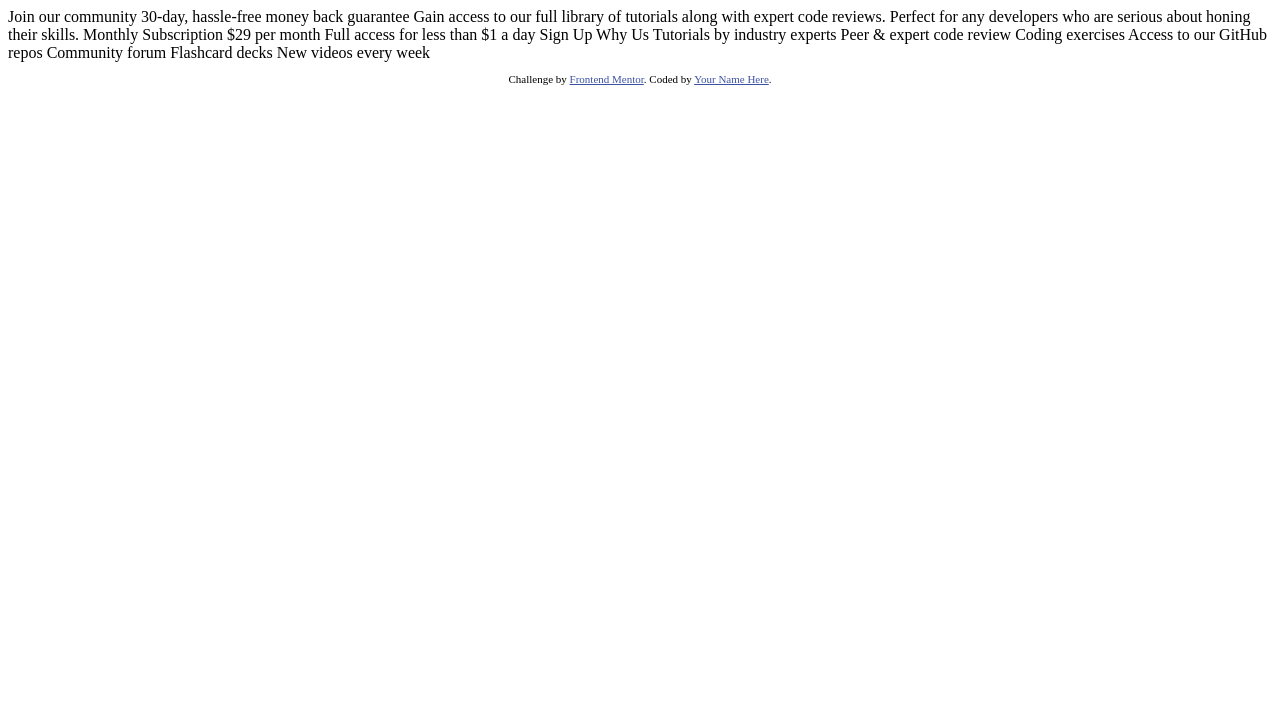
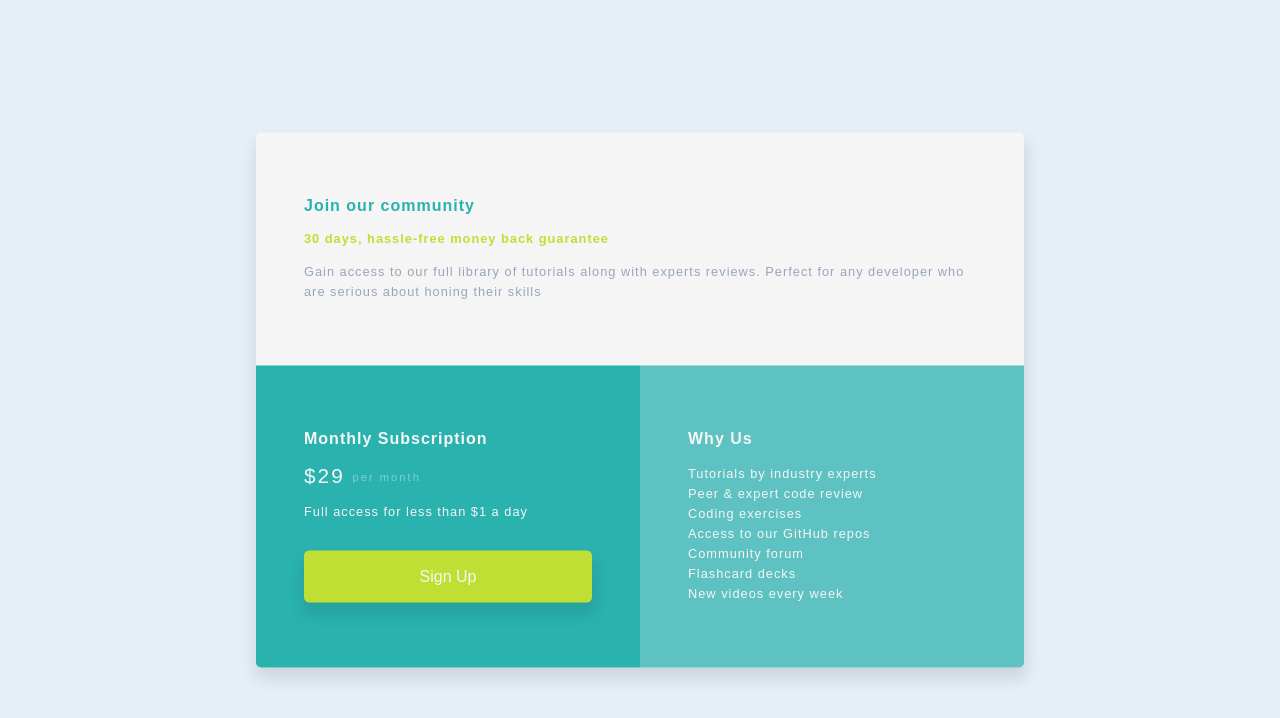
Before and after one commit to ahmedsaliuGit/single-price-grid-component, a plain HTML site: page index.html in a window 1280 px wide. Drawn offline with Linux system fonts and the light colour scheme; a web font is replaced by a local one.

Commit message:
Complete single price grid component using html and css

```diff
--- a/index.html
+++ b/index.html
@@ -1,50 +1,49 @@
 <!DOCTYPE html>
 <html lang="en">
   <head>
-  <meta charset="UTF-8">
-  <meta name="viewport" content="width=device-width, initial-scale=1.0"> <!-- displays site properly based on user's device -->
-
-  <link rel="icon" type="image/png" sizes="32x32" href="./images/favicon-32x32.png">
-
+    <meta charset="UTF-8" />
+    <meta name="viewport" content="width=device-width, initial-scale=1.0" />
+    <link href="https://fonts.google.com/specimen/Karla" rel="stylesheet" />
+    <link
+      rel="icon"
+      type="image/png"
+      sizes="32x32"
+      href="./images/favicon-32x32.png"
+    />
+    <link href="styles.css" rel="stylesheet" />
     <title>Frontend Mentor | Single Price Grid Component</title>
-
-  <!-- Feel free to remove these styles or customise in your own stylesheet 👍 -->
-  <style>
-    .attribution { font-size: 11px; text-align: center; }
-    .attribution a { color: hsl(228, 45%, 44%); }
-  </style>
   </head>
   <body>
-  Join our community
-
-  30-day, hassle-free money back guarantee
-
-  Gain access to our full library of tutorials along with expert code reviews.
-  Perfect for any developers who are serious about honing their skills.
-
-  Monthly Subscription
-
-  &dollar;29 per month
-
-  Full access for less than &dollar;1 a day
-
-  Sign Up
-
-  Why Us
-
-  Tutorials by industry experts
-  Peer &amp; expert code review
-  Coding exercises
-  Access to our GitHub repos
-  Community forum
-  Flashcard decks
+    <main>
+      <article class="join-community">
+        <h2>Join our community</h2>
+        <h3 class="community-subtitle">
+          30 days, hassle-free money back guarantee
+        </h3>
+        <p class="community-desc">
+          Gain access to our full library of tutorials along with experts
+          reviews. Perfect for any developer who are serious about honing their
+          skills
+        </p>
+      </article>
+      <article class="monthly-subscription">
+        <h2 class="subscription-title">Monthly Subscription</h2>
+        <p class="subscription-price">29 <span>per month</span></p>
+        <p class="subscription-access">Full access for less than $1 a day</p>
+        <button>Sign up</button>
+      </article>
+      <article class="why-us">
+        <h2>Why Us</h2>
+        <p class="why-us-explain">
+          Tutorials by industry experts<br />
+          Peer & expert code review<br />
+          Coding exercises<br />
+          Access to our GitHub repos<br />
+          Community forum<br />
+          Flashcard decks<br />
           New videos every week
-
-  <footer>
-    <p class="attribution">
-      Challenge by <a href="https://www.frontendmentor.io?ref=challenge" target="_blank">Frontend Mentor</a>.
-      Coded by <a href="#">Your Name Here</a>.
         </p>
-  </footer>
+      </article>
+    </main>
   </body>
 </html>
--- /dev/null
+++ b/styles.css
@@ -0,0 +1,212 @@
+:root {
+  --primary-color: hsl(179, 62%, 43%);
+  --font-default-color: #f5f5f5;
+  --other-color: hsl(71, 73%, 54%);
+}
+
+*,
+::before,
+::after {
+  margin: 0;
+  padding: 0;
+  box-sizing: border-box;
+}
+
+html {
+  font-size: 16px;
+}
+
+body {
+  font-size: 16px;
+  font-family: Karla, sans-serif;
+  background-color: hsl(204, 43%, 93%);
+}
+
+main {
+  width: 85%;
+  max-width: 768px;
+  box-shadow: 1px 10px 15px 2px rgba(0, 0, 0, 0.1);
+  border-radius: 5px 5px;
+  margin: 0;
+  position: absolute;
+  top: 50%;
+  left: 50%;
+  -ms-transform: translate(-50%, -50%);
+  transform: translate(-50%, -50%);
+}
+
+article {
+  background-color: var(--font-default-color);
+  padding: 1rem;
+  color: var(--font-default-color);
+  border-radius: 5px 5px 0 0;
+}
+
+article h2 {
+  color: var(--primary-color);
+}
+
+article:nth-of-type(2) {
+  background-color: var(--primary-color);
+  border-radius: 0 0 0 0;
+}
+
+article:nth-of-type(3) {
+  background-color: hsla(179, 62%, 43%, 0.718);
+  border-radius: 0 0 5px 5px;
+}
+
+.community-subtitle {
+  color: var(--other-color);
+  font-weight: 700;
+  line-height: 15px;
+}
+
+.community-desc {
+  color: hsl(218, 22%, 67%);
+  font-weight: 400;
+  line-height: 20px;
+}
+
+.subscription-title {
+  color: var(--font-default-color);
+}
+
+.why-us h2 {
+  color: var(--font-default-color);
+}
+
+.subscription-price {
+  font-size: 1.3rem;
+  font-weight: 400;
+  letter-spacing: 2px;
+}
+
+.subscription-price::before {
+  content: "$";
+}
+
+.subscription-price span {
+  font-size: 0.7rem;
+  color: rgba(255, 255, 255, 0.4);
+  font-weight: 400;
+  vertical-align: middle;
+}
+
+.why-us-explain {
+  font-weight: 400;
+  line-height: 17px;
+}
+
+article h2,
+.why-us h2,
+.subscription-title {
+  font-size: 1rem;
+  font-weight: 700;
+}
+
+article h2,
+.why-us h2,
+.community-subtitle,
+.community-desc,
+.subscription-title,
+.subscription-access,
+.why-us-explain {
+  margin: 1rem 0;
+  letter-spacing: 1px;
+}
+
+.community-subtitle,
+.community-desc,
+.subscription-access,
+.why-us-explain {
+  font-size: 0.8rem;
+}
+
+button {
+  background-color: var(--other-color);
+  border: 1px solid var(--other-color);
+  display: block;
+  margin: 2rem auto 0.5rem;
+  padding: 1rem 2rem;
+  width: 100%;
+  border-radius: 5px;
+  color: var(--font-default-color);
+  font-size: 1rem;
+  text-transform: capitalize;
+  box-shadow: 1px 10px 15px 2px rgba(0, 0, 0, 0.1);
+}
+
+@media only screen and (min-width: 500px) {
+  main {
+    width: 550px;
+    display: flex;
+    flex-wrap: wrap;
+  }
+
+  article {
+    width: 100%;
+    padding: 1.5rem;
+  }
+
+  article:nth-of-type(2) {
+    width: 50%;
+    border-radius: 0 0 0 5px;
+  }
+
+  article:nth-of-type(3) {
+    width: 50%;
+    border-radius: 0 0 5px 0;
+  }
+
+  .why-us-explain {
+    line-height: 20px;
+  }
+}
+
+@media only screen and (min-width: 1024px) {
+  main {
+    width: 768px;
+  }
+
+  article {
+    padding: 3rem;
+  }
+}
+
+@media only screen and (min-width: 1440px) {
+  main {
+    border-radius: 10px 10px 10px 10px;
+  }
+  article {
+    border-radius: 10px 10px 0 0;
+  }
+
+  article:nth-of-type(2) {
+    border-radius: 0 0 0 10px;
+  }
+
+  article:nth-of-type(3) {
+    border-radius: 0 0 10px 0;
+  }
+
+  .subscription-price {
+    font-size: 1.5rem;
+  }
+  .subscription-price span {
+    font-size: 1rem;
+  }
+
+  article h2,
+  .why-us h2,
+  .subscription-title {
+    font-size: 1.5rem;
+  }
+
+  .community-subtitle,
+  .community-desc,
+  .subscription-access,
+  .why-us-explain {
+    font-size: 1rem;
+  }
+}
```
Lines whose indentation alone changed are shown as unchanged.
